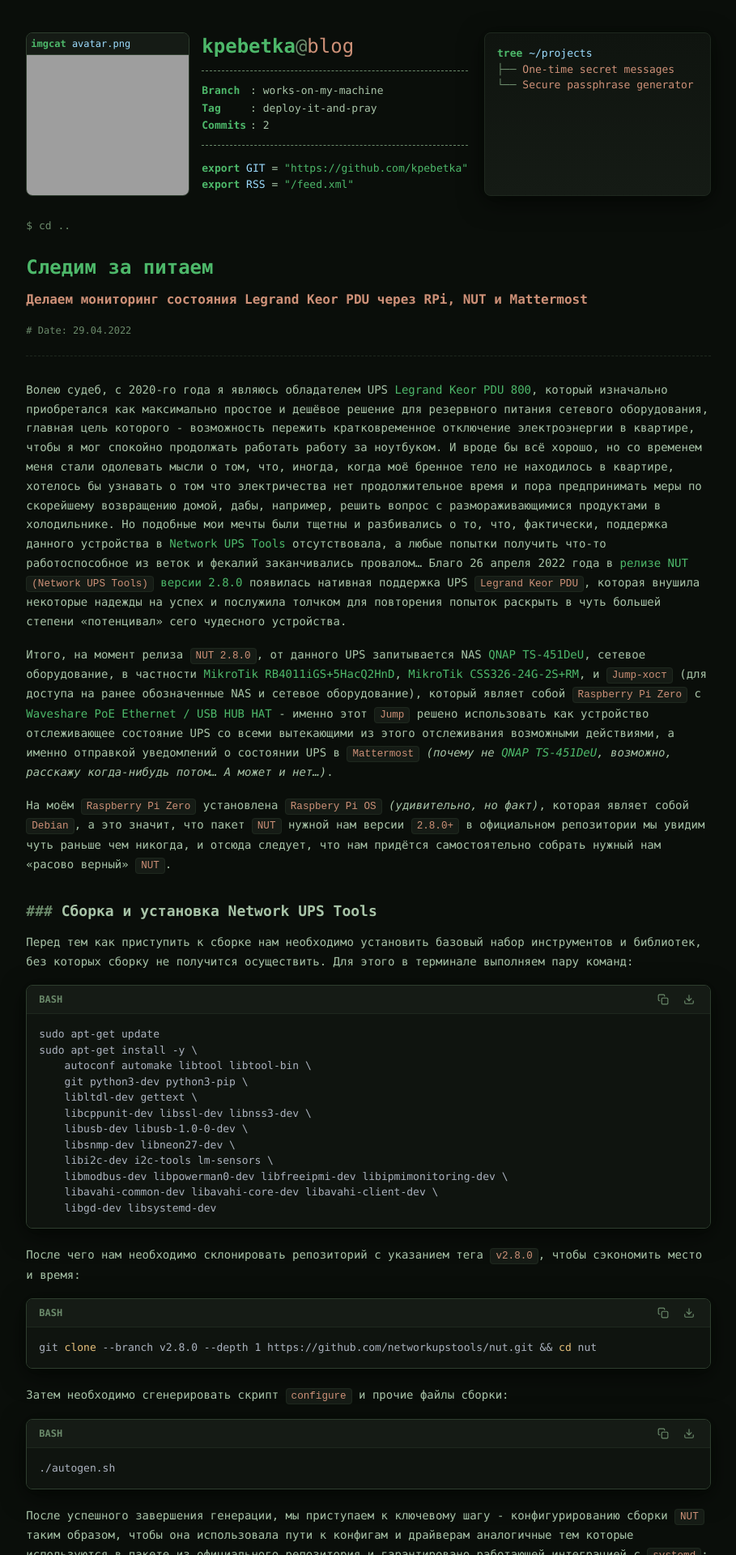
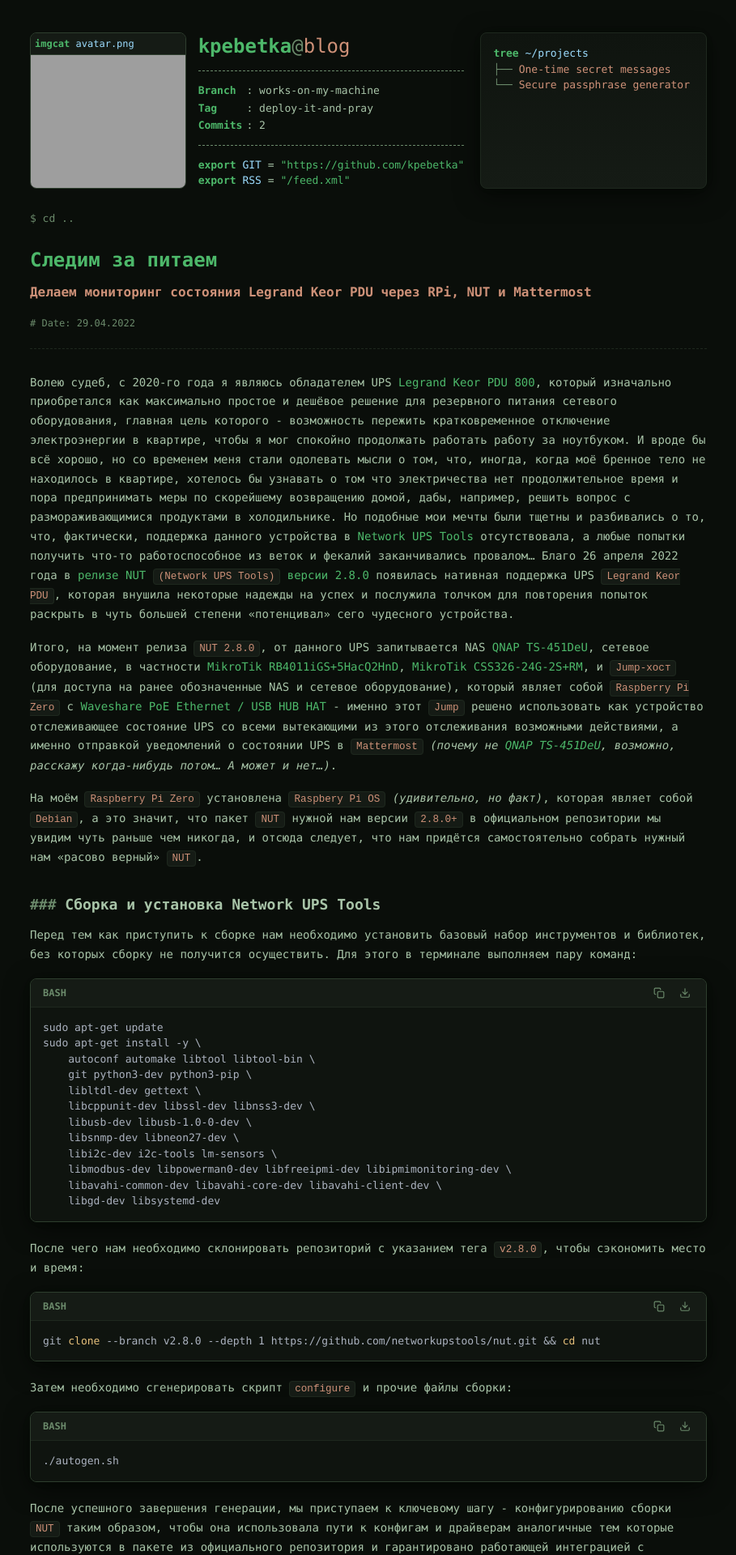
Before and after one commit to KPEBETKA/kpebetka.github.io, a Jekyll site: the page built from _posts/2022-04-29-post.md, in a window 1280 px wide. Shown: the top 1920 px of the page at 81% size, without its empty margins (185-1094 px from the left). Built offline with Jekyll 4.4.1, drawn with Linux system fonts in a browser that asks for light colours; nearby versions of some CDN libraries; grey boxes are pictures that could not be loaded.

Commit message:
Update style.css

```diff
--- a/assets/css/style.css
+++ b/assets/css/style.css
@@ -428,6 +428,8 @@
         aspect-ratio: 1 / 1;
         display: flex;
         flex-direction: column;
+        align-self: stretch;
+        contain: size;
     }
 
     .neofetch-container .avatar-header {
```
